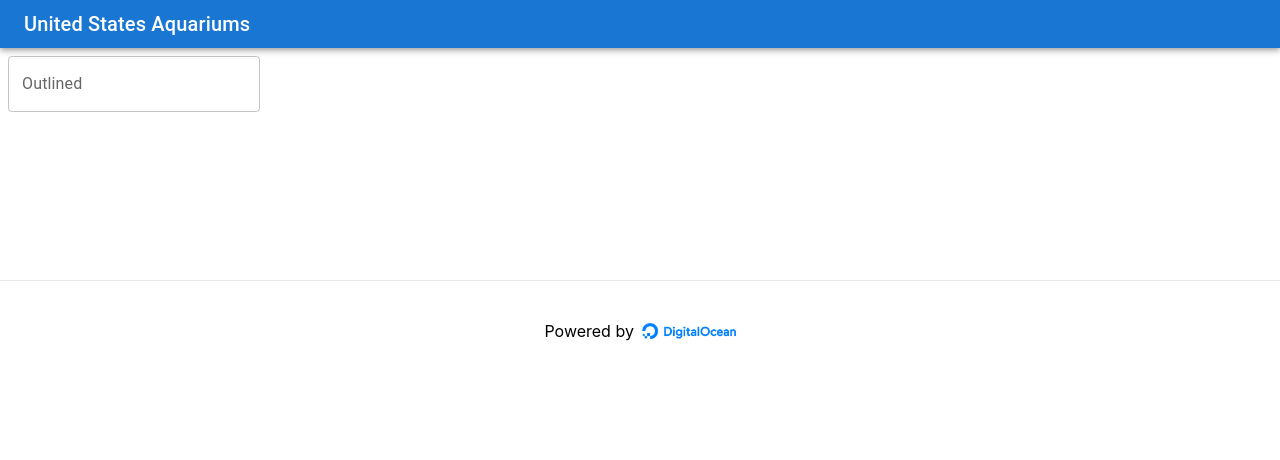
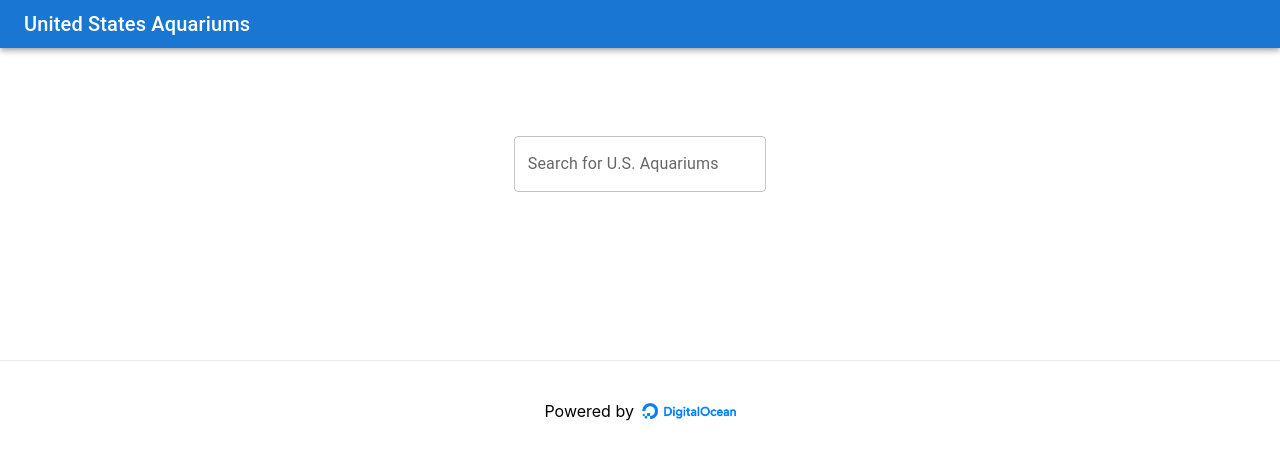
Before and after one commit to do-community/us-aquarium-search, a Next.js app: page / in a window 1280 px wide. Shown: the top 460 px of the page. Built offline with nearby package versions, Linux system fonts and the light colour scheme; no server answers; the database is empty.

Commit message:
adds mui container component and modifies markup with css

```diff
--- a/pages/index.tsx
+++ b/pages/index.tsx
@@ -1,14 +1,11 @@
 import Head from "next/head";
 import clientPromise from "../lib/mongodb";
 import type { InferGetServerSidePropsType, GetServerSideProps } from "next";
-
 import Container from '@mui/material/Container';
 import Box from '@mui/material/Box';
 import Header from '../components/Header/Header';
 import AquariumCard from '../components/AquariumCard/AquariumCard';
-import Grid from "@mui/material/Grid";
 import TextField from '@mui/material/TextField';
-// import './App.css';
 
 type Aquarium = {
   _id: string;
@@ -16,6 +13,7 @@ type Aquarium = {
   location: string;
   species_count: number;
   image: string;
+  url: string;
 };
 
 type IndexProps = {
@@ -57,7 +55,7 @@ export const getServerSideProps: GetServerSideProps<
 };
 
 export default function Home({
-  isConnected, aquariums
+  aquariums
 }: InferGetServerSidePropsType<typeof getServerSideProps>) {
 
   return (
@@ -67,7 +65,8 @@ export default function Home({
         <link rel="icon" href="/favicon.ico" />
       </Head>
       <Header />
-      <Box
+      <Container maxWidth="lg">
+        <Box style={{ display: 'flex', justifyContent: 'center', alignItems: 'center', paddingTop: '5rem' }}
           component="form"
           sx={{
             '& > :not(style)': { m: 1, width: '25ch' },
@@ -75,14 +74,14 @@ export default function Home({
           noValidate
           autoComplete="off"
         >
-        <TextField id="outlined-basic" label="Outlined" variant="outlined" />
-      </Box>
+          <TextField id="outlined-basic" label="Search for U.S. Aquariums" variant="outlined" />
+        </Box >
         <main>
-        <Box display="grid" gridTemplateColumns="repeat(3, 1fr)" gap={2}>
+          <Box display="grid" gridTemplateColumns="repeat(3, 1fr)" gap={4}>
             <AquariumCard aquariums={aquariums} />
           </Box>
-
         </main>
+      </Container>
       <footer>
         <a
           href="https://www.digitalocean.com/"
@@ -102,6 +101,10 @@ export default function Home({
           flex-direction: column;
           justify-content: center;
           align-items: center;
+        }
+
+        header {
+          margin-bottom: 4rem;
         }
 
         main {
```
Lines whose indentation alone changed are shown as unchanged.
